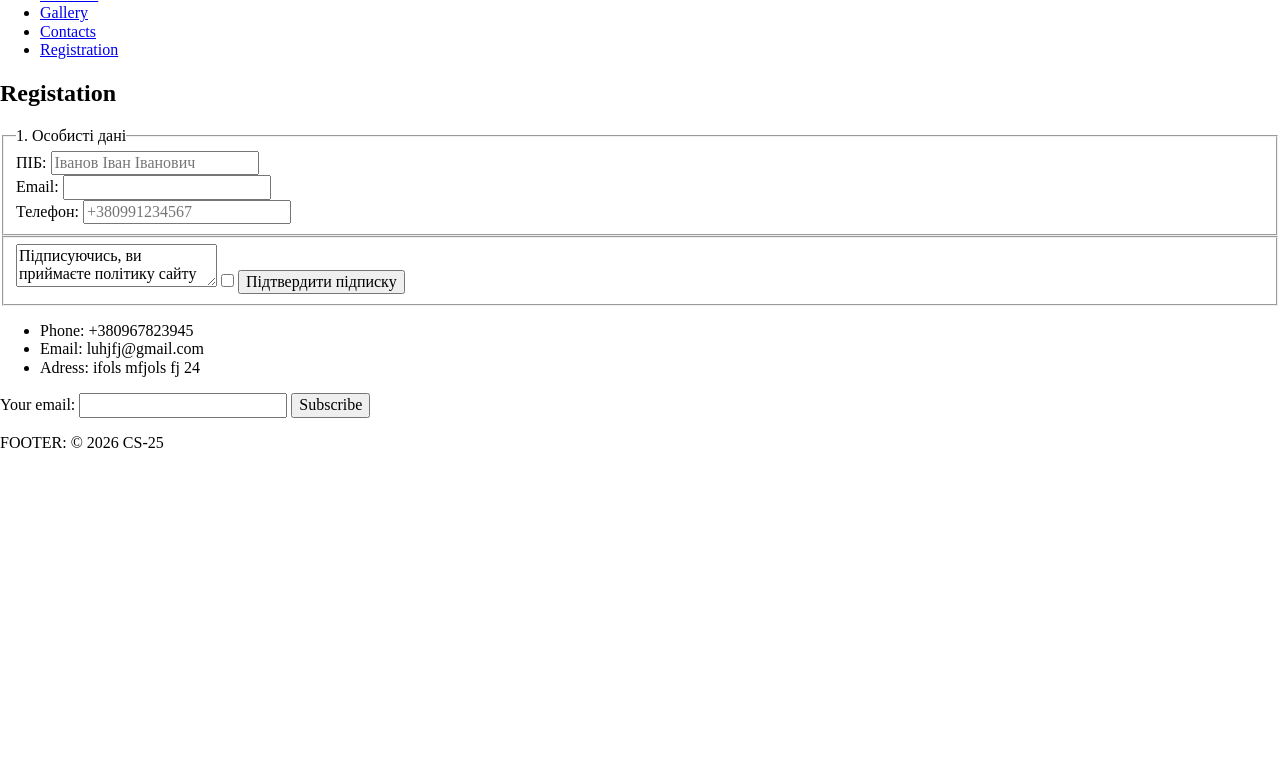
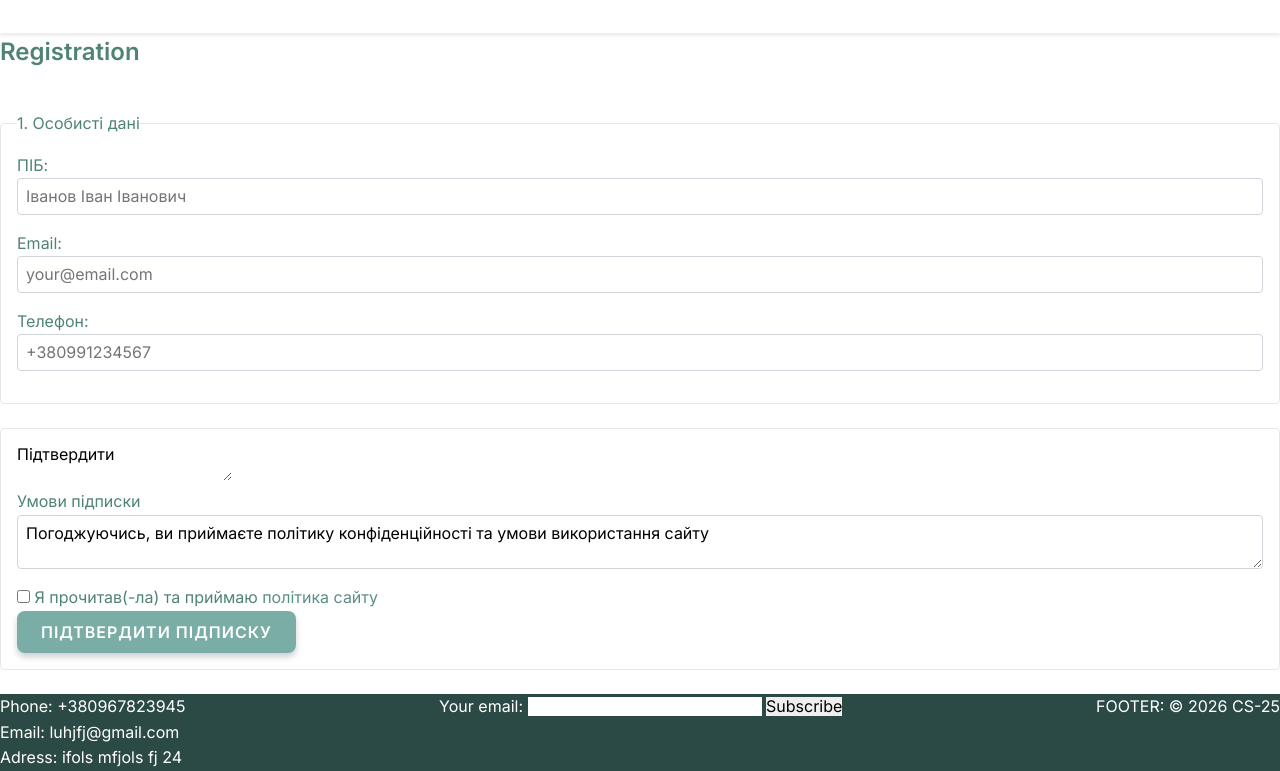
Before and after one commit to ludmilafedaj825-source/fediaikn25web, a plain HTML site: page register.html in a window 1280 px wide. Shown: the part 112-883 px from the top of the page. Before the commit the page ends 800 px from the top, so only its background shows below. Drawn offline with nearby package versions, Linux system fonts and the light colour scheme.

Commit message:
Форма реєстрації

```diff
--- a/register.html
+++ b/register.html
@@ -5,7 +5,7 @@
     <meta name="viewport" content="width=device-width, initial-scale=1.0">
     <title> My Portfolio</title>
     <link rel="stylesheet" href="assets\css/normalize.css">
-    <link rel="stylesheet" href="assets\css/form.css>
+    <link rel="stylesheet" href="assets\css/form.css">
     <link rel="preconnect" href="https://fonts.googleapis.com">
     <link href="https://fonts.googleapis.com/css2?family=Inter:wght@400;600&display=swap" rel="stylesheet">
 </head>
@@ -15,7 +15,7 @@
         <h1 class="hero-title">Portfolio</h1>
         <nav class ="main-nav">
             <ul class="nav-list">
-                <li ><a href="index.html" > Home </a></li>
+                <li><a href="index.html" > Home </a></li>
                 <li><a href="about.html"> About us </a> </li>
                 <li><a href="#gallery" > Gallery </a></li>
                 <li><a href="#contacts" > Contacts </a></li>
@@ -24,7 +24,7 @@
         </nav>
     </header>
     <main class="page-layout">
-        <h2>Registation</h2>
+        <h2>Registration</h2>
         <form action="#" method="POST" class="checkout-from">
             <fieldset>
                 <legend>1. Особисті дані</legend>
@@ -37,11 +37,18 @@
                         required
                         placeholder="Іванов Іван Іванович"
                     />
-                    </div>
+                </div>
+
                 <div class="form-group">
                     <label for="email">Email:</label>
-                    <input type="email" id="email" name="email" required />
+                    <input type="email"
+                            id="email"
+                            name="email"
+                            required
+                            placeholder="your@email.com"
+                     />
                 </div>
+
                 <div class="form-group">
                     <label for="phone">Телефон:</label>
                     <input
@@ -57,9 +64,25 @@
             </fieldset>
 
             <fieldset>
-                <textarea>Підписуючись, ви приймаєте політику сайту</textarea>
-                <input type="checkbox" required>
+                <textarea>Підтвердити</textarea>
+                <div class="form-group">
+                    <label for="policy-text">Умови підписки</label>
+                    <textarea
+                        id="policy-text"
+                        name="policyText"
+                        rows="2"
+                        readonly>Погоджуючись, ви приймаєте політику конфіденційності та умови використання сайту</textarea>
+                </div>
+
+                <div class="form-group-policy">
+                     <input type="checkbox" id="Policy" name="Policy" required>
+                     <label for="Policy"> Я прочитав(-ла) та приймаю
+                        <a href="#">політика сайту</a>
+                     </label>
+                </div>
+
                 <button type="submit" class="btn1">Підтвердити підписку</button>
+
             </fieldset>
         </form>
     </main>
```
